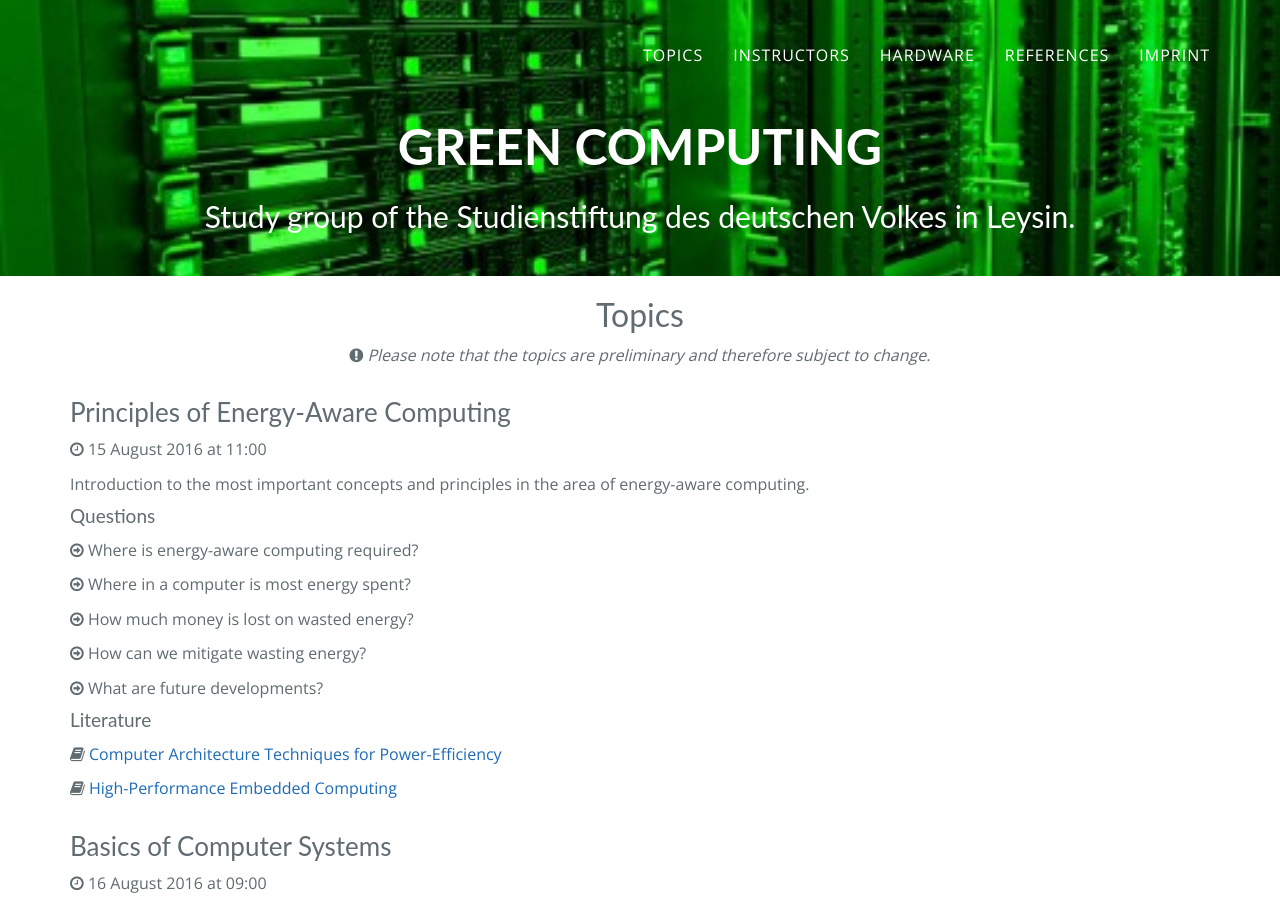
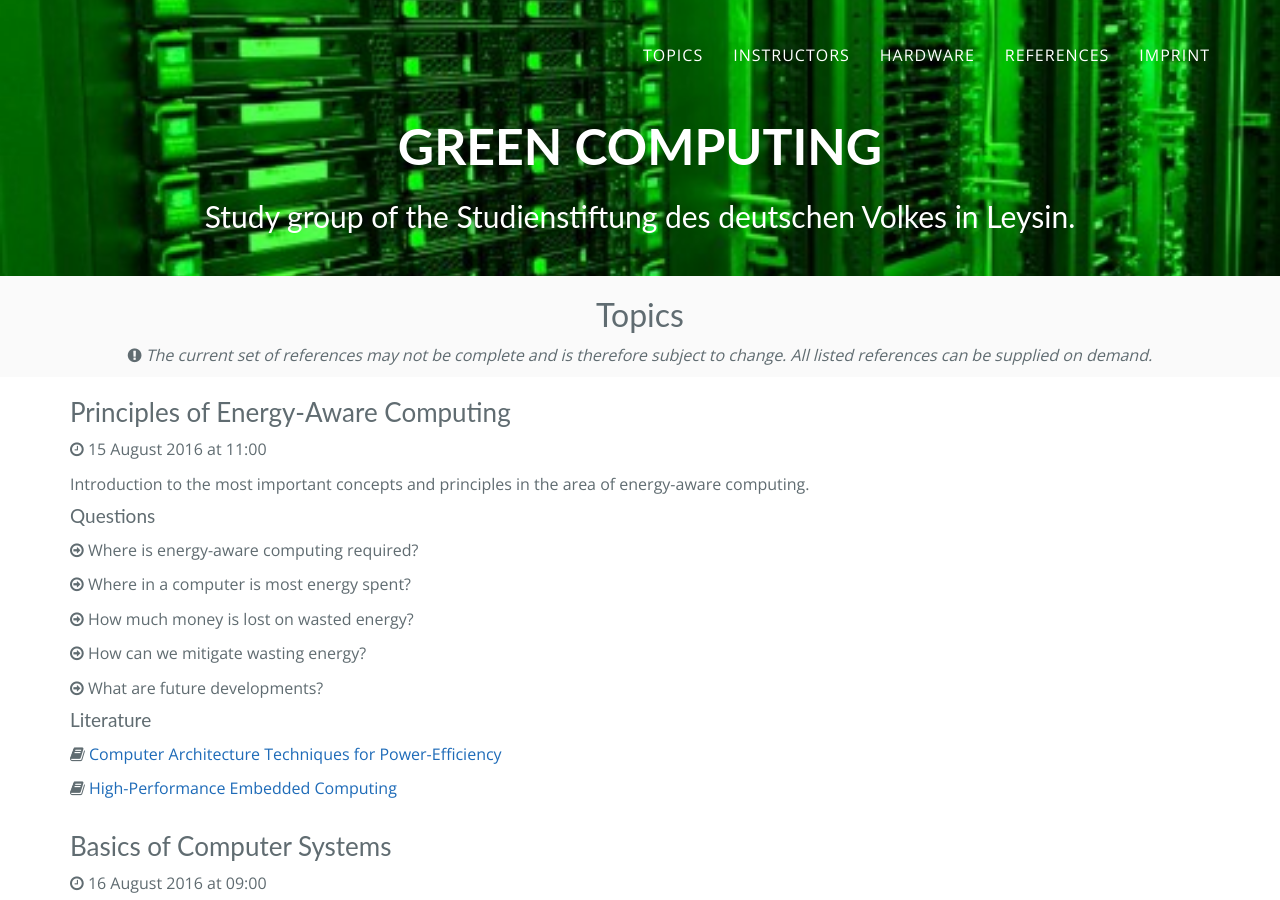
Before and after one commit to greeniot/greeniot.github.io, a Jekyll site: the page built from topics.html, in a window 1280 px wide and 900 px high. Built offline with Jekyll 4.4.1, drawn with Linux system fonts in a browser that asks for light colours; some of the changed text lies outside the part shown.

Commit message:
Minor design changes

```diff
--- a/topics.html
+++ b/topics.html
@@ -2,7 +2,7 @@
 layout: default
 title: Home
 ---
-<section id="topics" class="bg-light-gray">
+<section class="bg-dark-gray">
   <div class="container">
     <div class="row">
       <div class="col-lg-12 text-center">
@@ -11,9 +11,13 @@ title: Home
     </div>
     <div class="row">
       <div class="col-lg-12 text-center">
-        <p><i class="fa fa-exclamation-circle" aria-hidden="true"></i> <i>Please note that the topics are preliminary and therefore subject to change.</i></p>
+        <p><i class="fa fa-exclamation-circle" aria-hidden="true"></i> <i>The current set of references may not be complete and is therefore subject to change. All listed references can be supplied on demand.</i></p>
       </div>
     </div>
+  </div>
+</section>
+<section id="topics" class="bg-light-gray">
+  <div class="container">
     {% assign sorted_pages = (site.topics | sort: 'scheduled') %}
     {% for topic in sorted_pages %}
     <div class="row">
@@ -38,11 +42,6 @@ title: Home
     {% endfor %}
     <div class="row">
       <div class="col-lg-12 text-center">
-        <p><i class="fa fa-exclamation-circle" aria-hidden="true"></i> <i>The current set of references may not be complete and is therefore subject to change. All listed references can be supplied on demand.</i></p>
-      </div>
-    </div>
-    <div class="row">
-      <div class="col-lg-12 text-center">
         <p><i class="fa fa-question-circle" aria-hidden="true"></i> <i>Missing an interesting topic? Contact us!</i></p>
       </div>
     </div>
```
Also changed, not shown: _includes/imprint.html (+17 -8 lines).
